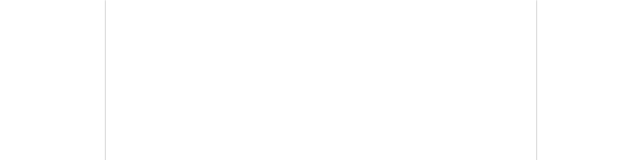
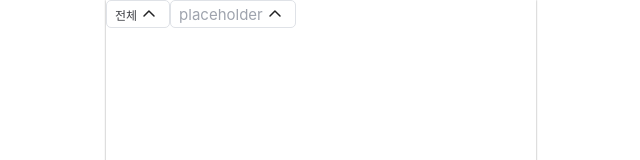
Before and after one commit to PICK-PLE/PICKPLE-client, a React (Vite) app: page /dev in a window 1280 px wide. Shown: the top 160 px of the page, without its empty margins (319-959 px from the left). Built offline with nearby package versions, Linux system fonts and the light colour scheme; a web font is replaced by a local one.

Commit message:
feat: Dev 페이지에 Select 컴포넌트 두 개 비교

```diff
--- a/src/pages/dev/Dev.tsx
+++ b/src/pages/dev/Dev.tsx
@@ -1,7 +1,12 @@
-import { ProgressBar } from '@components';
+import { Select } from '@components';
 
 const Dev = () => {
-  return <></>;
+  return (
+    <>
+      <Select />
+      <Select placeholder="placeholder" />
+    </>
+  );
 };
 
 export default Dev;
```
